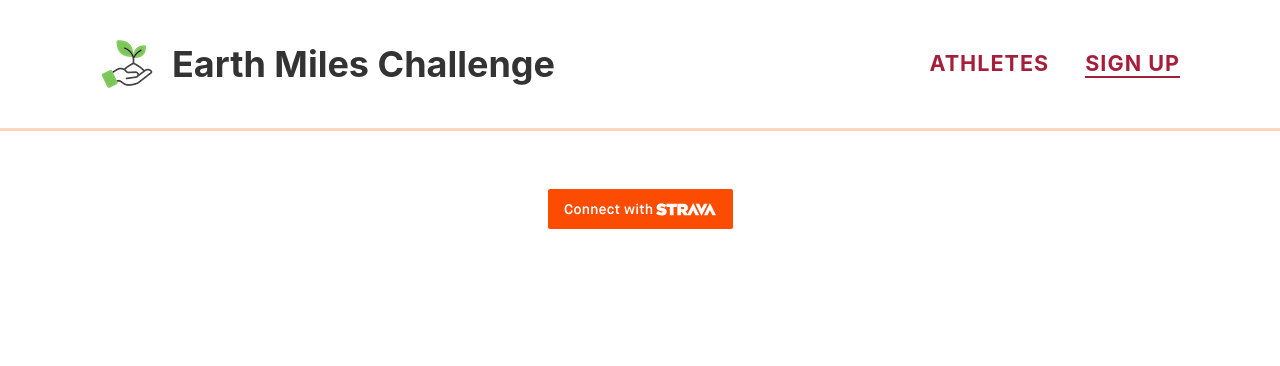
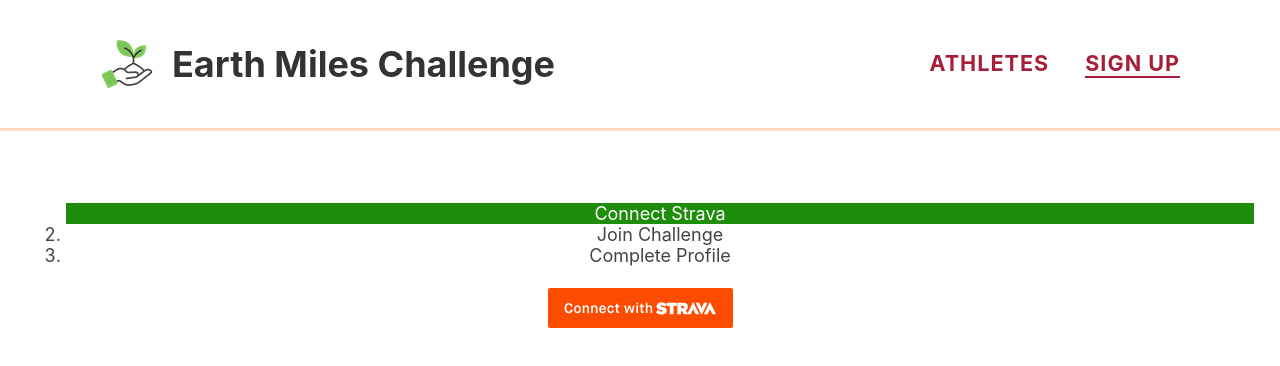
Before and after one commit to Earth-Miles-Challenge/React-Client, a React (Create React App) app: page /join in a window 1280 px wide. Shown: the top 366 px of the page. Built offline with nearby package versions, Linux system fonts and the light colour scheme.

Commit message:
Tried adding additional tests for styling of active/non-active progress bar elements, without luck. Test fails even though viewing the implementation front-end has the right result (active elements appear the way they should).

```diff
--- /dev/null
+++ b/src/components/form-progress-bar/form-progress-bar-item.css
@@ -0,0 +1,8 @@
+.form-progress-bar-item {
+	color: #444444;
+}
+
+.form-progress-bar-item--active {
+	background-color: #1D8D0B;
+	color: #FFFFFF;
+}
--- a/src/components/form-progress-bar/form-progress-bar-item.js
+++ b/src/components/form-progress-bar/form-progress-bar-item.js
@@ -1,3 +1,5 @@
+import './form-progress-bar-item.css';
+
 export const FormProgressBarItem = (props) => {
 	const {label, activeStep} = props;
 	const getClassName = (isActive) => isActive ? 'form-progress-bar-item form-progress-bar-item--active' : 'form-progress-bar-item';
--- a/src/components/form-progress-bar/form-progress-bar.js
+++ b/src/components/form-progress-bar/form-progress-bar.js
@@ -4,8 +4,8 @@
 	const {steps, activeStep} = props;
 	const getStepKey = step => step.toLowerCase().replace(' ', '-');
 	return (
-		<ul className="form-progress-bar">
+		<ol className="form-progress-bar">
 			{steps.map((step, index) => <FormProgressBarItem key={getStepKey(step)} label={step} activeStep={activeStep === step} />)}
-		</ul>
+		</ol>
 	);
 }
--- a/src/components/index.js
+++ b/src/components/index.js
@@ -1 +1,2 @@
 export { SearchForm } from './search-form/search-form';
+export { FormProgressBar } from './form-progress-bar/form-progress-bar';
--- a/src/pages/join-challenge-page.js
+++ b/src/pages/join-challenge-page.js
@@ -1,6 +1,14 @@
 import { StravaConnectButton } from 'features/users';
+import { FormProgressBar } from 'components';
+
+const STEPS = [
+	'Connect Strava',
+	'Join Challenge',
+	'Complete Profile'
+];
 
 export const JoinChallengePage = () => {
+
 
 	// State
 	// 1. If user has not connected Strava yet, that is step 1
@@ -8,6 +16,9 @@
 	// 3. If a user has already created a challenge, show details
 
 	return (
-		<StravaConnectButton />
+		<div>
+			<FormProgressBar steps={STEPS} activeStep='Connect Strava' />
+			<StravaConnectButton />
+		</div>
 	)
 }
```
Also changed, not shown: 1 other file (tests, documents, lock files or other folders).
